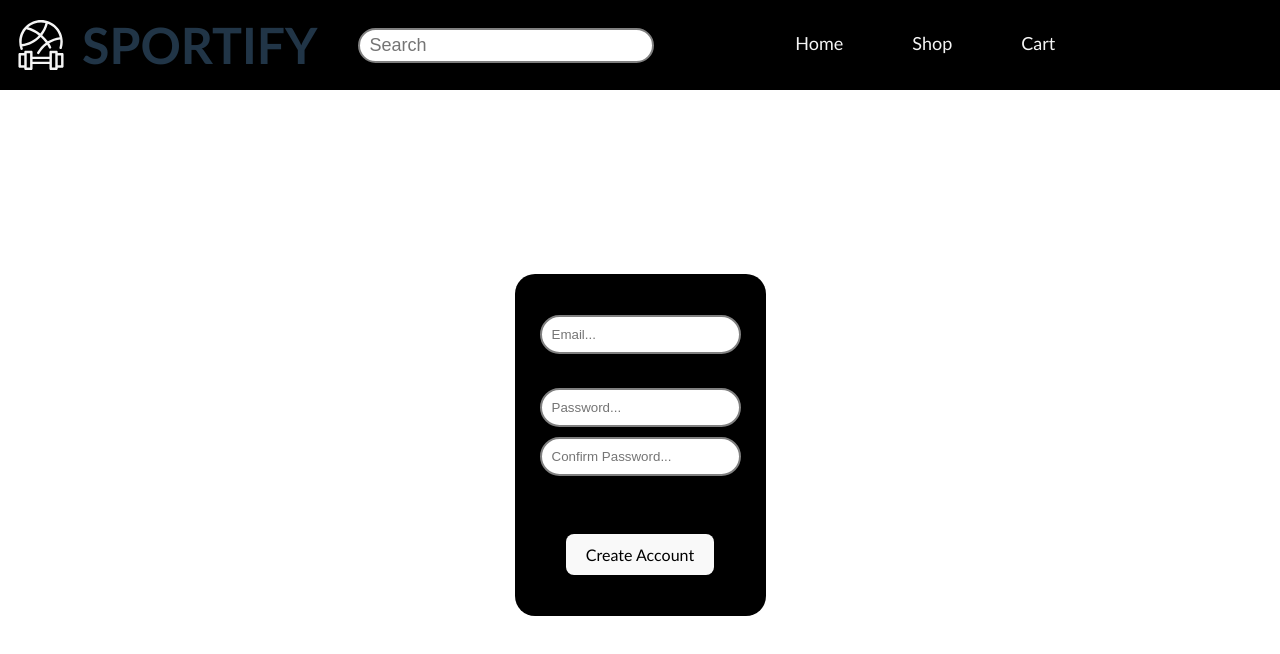
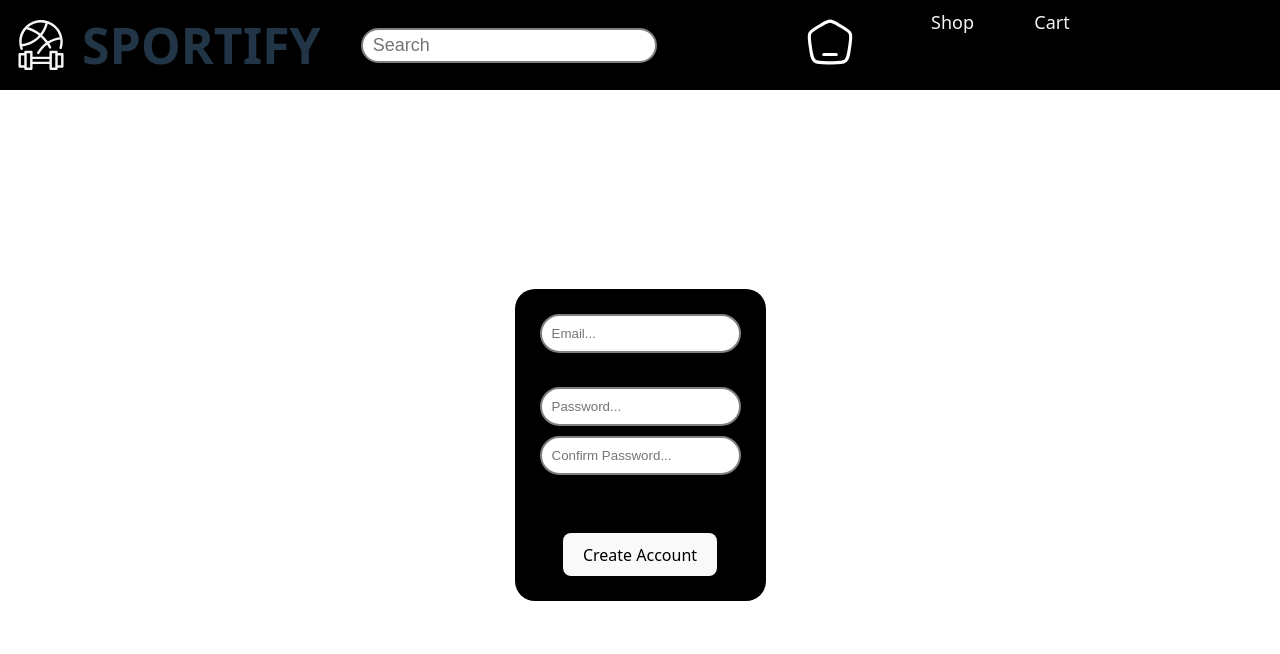
Before and after one commit to Sportify-Project-SWE/Sportify, a React (Vite) app: page /register in a window 1280 px wide. Shown: the top 654 px of the page. Built offline with nearby package versions, Linux system fonts and the light colour scheme; no server answers.

Commit message:
added stuff

```diff
--- a/src/components/Home/Home.css
+++ b/src/components/Home/Home.css
@@ -1,6 +1,5 @@
 .brand-caro{
     margin-top: 15%;
-    font-family: 'Empera';
     font-size: 90px;
 }
 
--- a/src/components/NavBar/NavBar.jsx
+++ b/src/components/NavBar/NavBar.jsx
@@ -2,6 +2,9 @@ import React, { useState, useEffect } from 'react'
 import { Link } from 'react-router-dom'
 import { auth } from '../../config/firebase'
 import { onAuthStateChanged } from 'firebase/auth'
+import logo from "../../../src/assets/logo.svg";
+import home from "../../../src/assets/home.svg"
+
 
 import "./NavBar.css"
 
@@ -25,11 +28,13 @@ function NavBar(){
 
     return(
         <nav>
-            <img src="../../src/assets/logo.svg" alt="Sportify Logo" height={25} width={25} />
+            <img src={logo} alt="Sportify Logo" height={25} width={25} />
             <h1>SPORTIFY</h1>
             <input placeholder="Search"></input>
             <ul>
-                <a href="/" className="nav-link" >Home  </a>
+                <a href="/" className="nav-link" >
+                    <img src={home} alt="Home" height={10} width={10} />
+                </a>
                 <a href="/store/" className="nav-link">Shop  </a>
                 <a href="/cart/" className="nav-link">Cart  </a>
 
--- a/src/components/User/Register.jsx
+++ b/src/components/User/Register.jsx
@@ -49,7 +49,7 @@ export const Register = () => {
     return (
         <div className="login-container">
             <div className='container2'>
-            <p>
+
                 <div className="input-container">
                     <input
                         placeholder="Email..."
@@ -58,6 +58,8 @@ export const Register = () => {
                         onChange={ (e) => setRegisterEmail(e.target.value) }
                     />
                 </div>
+
+
 
                 <br></br>
                 <div className="input-container">
@@ -83,7 +85,7 @@ export const Register = () => {
                 <button onClick={createAccount}> Create Account </button>
                 {error && <div className="error-message">{error}</div>}
 
-            </p>
+
             </div>
         </div>
     )
--- a/src/index.css
+++ b/src/index.css
@@ -1,5 +1,5 @@
 :root {
-  font-family: calibri, Cambria, Cochin, Georgia, Times, 'Times New Roman', serif;
+  font-family: system-ui, sans-serif;;
   line-height: 1.5;
 
 
@@ -11,6 +11,10 @@
   text-rendering: optimizeLegibility;
   -webkit-font-smoothing: antialiased;
   -moz-osx-font-smoothing: grayscale;
+
+  --primary-color: #000000; /* Define primary color */
+  --secondary-color: #6c757d; /* Define secondary color */
+  --accent-color: #FFFFFF; /* Define accent color */
 }
 
 a {
--- a/src/main.jsx
+++ b/src/main.jsx
@@ -5,8 +5,7 @@ import './index.css'
 //import "../node_modules/bootstrap/dist/css/bootstrap.min.css"
 
 import {BrowserRouter as Router} from 'react-router-dom'
-import Home from './components/Home/Home.jsx'
-import AutoPlay from './components/Home/BrandSlider.jsx'
+
 ReactDOM.createRoot(document.getElementById('root')).render(
   <React.StrictMode>
     <Router>
```
Also changed, not shown: src/assets/home.svg (added).
